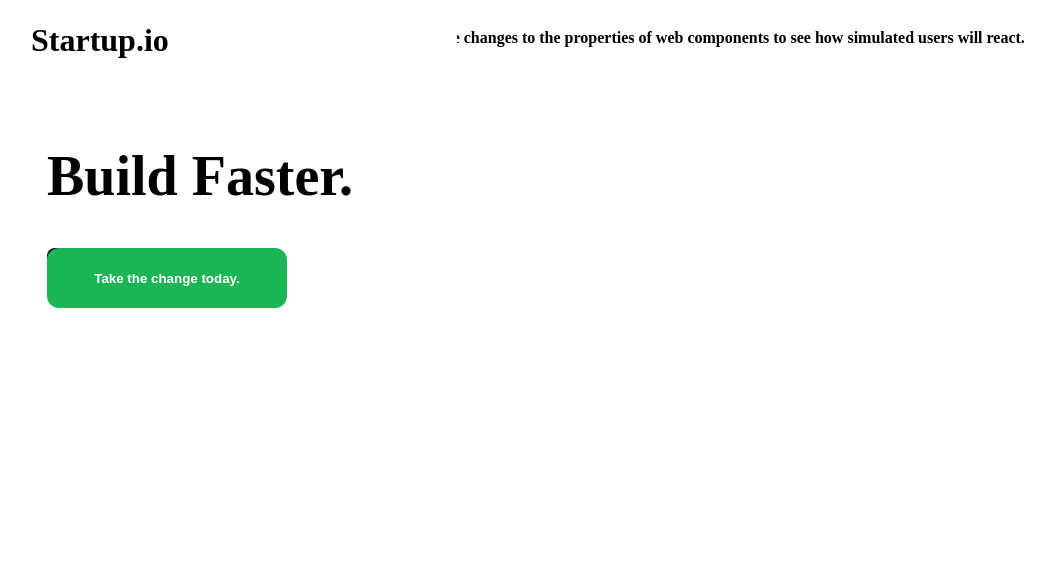
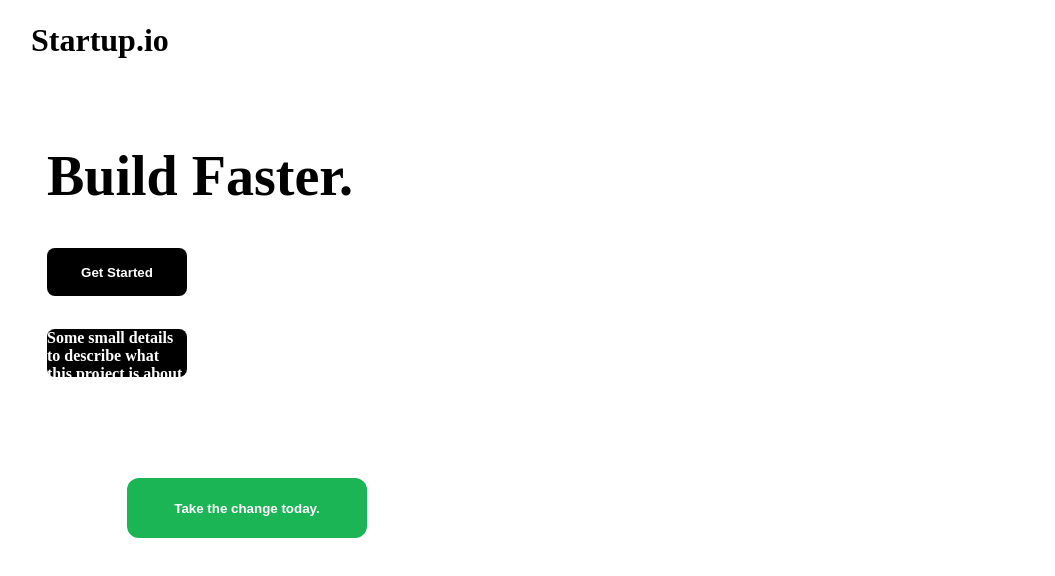
Before and after one commit to BoscoZhangers/test2, a React app: page / in a window 1280 px wide. Shown: the top 576 px of the page, without its empty margins (1-1056 px from the left). Built offline with nearby package versions, Linux system fonts and the light colour scheme; no server answers; the HTML template or start-up script is replaced by a standard one.

Commit message:
Add elements

```diff
--- a/src/App.jsx
+++ b/src/App.jsx
@@ -35,13 +35,16 @@ export default function App() {
         Get Started
       </button>
 
-      <h4>
+      <h4
+        data-darwin-id="description"
+        style={{ position: 'absolute', left: 40, top: 300, width: 140, height: 48, backgroundColor: '#000', borderRadius: '8px', color: 'white', fontWeight: 'bold', border: 'none', cursor: 'pointer' }}
+      >
         Some small details to describe what this project is about. We make changes to the properties of web components to see how simulated users will react.
       </h4>
 
       <button
         data-darwin-id="btn-cta-2"
-        style={{ position: 'absolute', left: 40, top: 240, width: 240, height: 60, backgroundColor: '#1bb556', borderRadius: '12px', color: 'white', fontWeight: 'bold', border: 'none', cursor: 'pointer'}}
+        style={{ position: 'absolute', left: 120, top: 470, width: 240, height: 60, backgroundColor: '#1bb556', borderRadius: '12px', color: 'white', fontWeight: 'bold', border: 'none', cursor: 'pointer'}}
       >
         Take the change today.
       </button>
```
